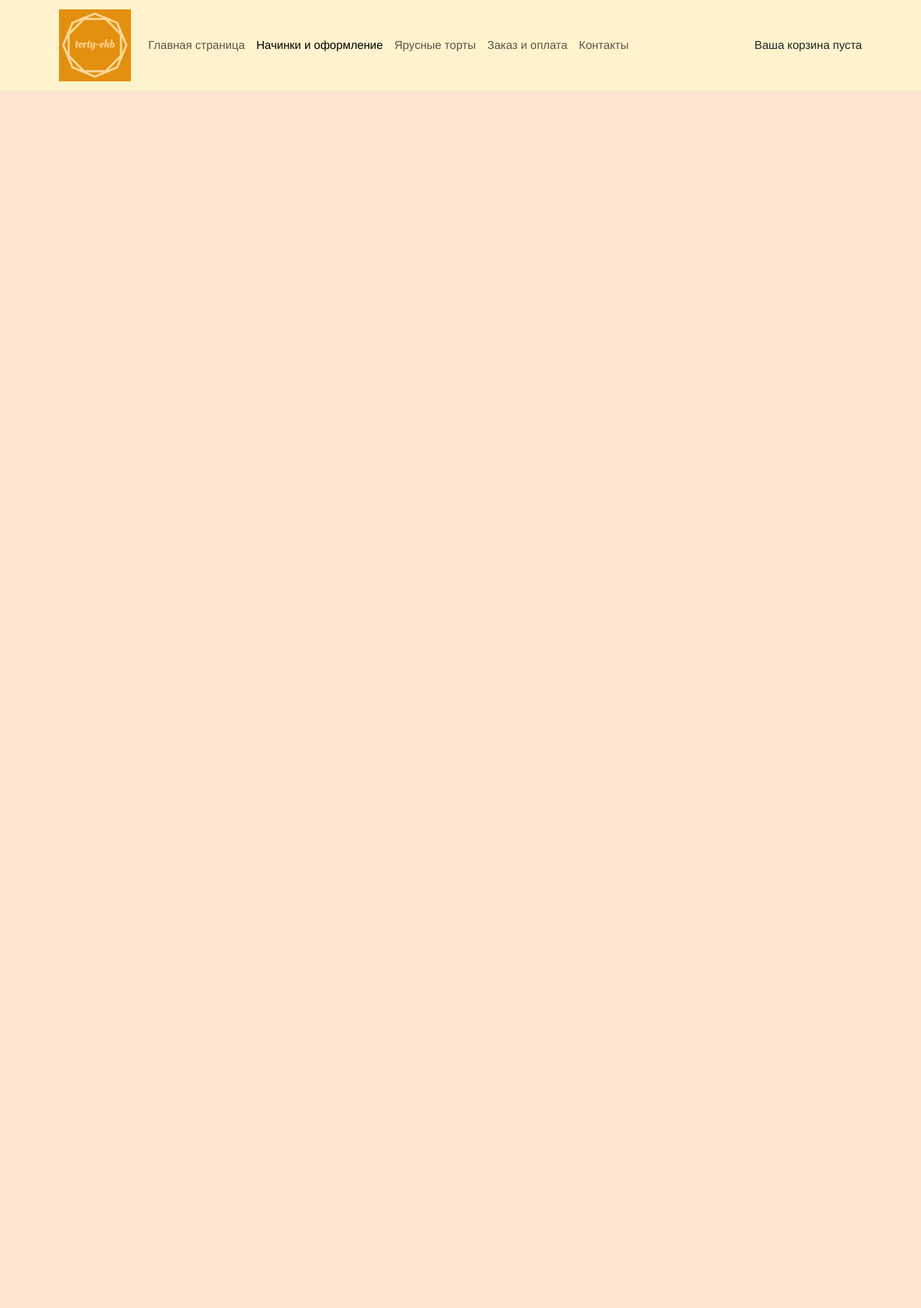
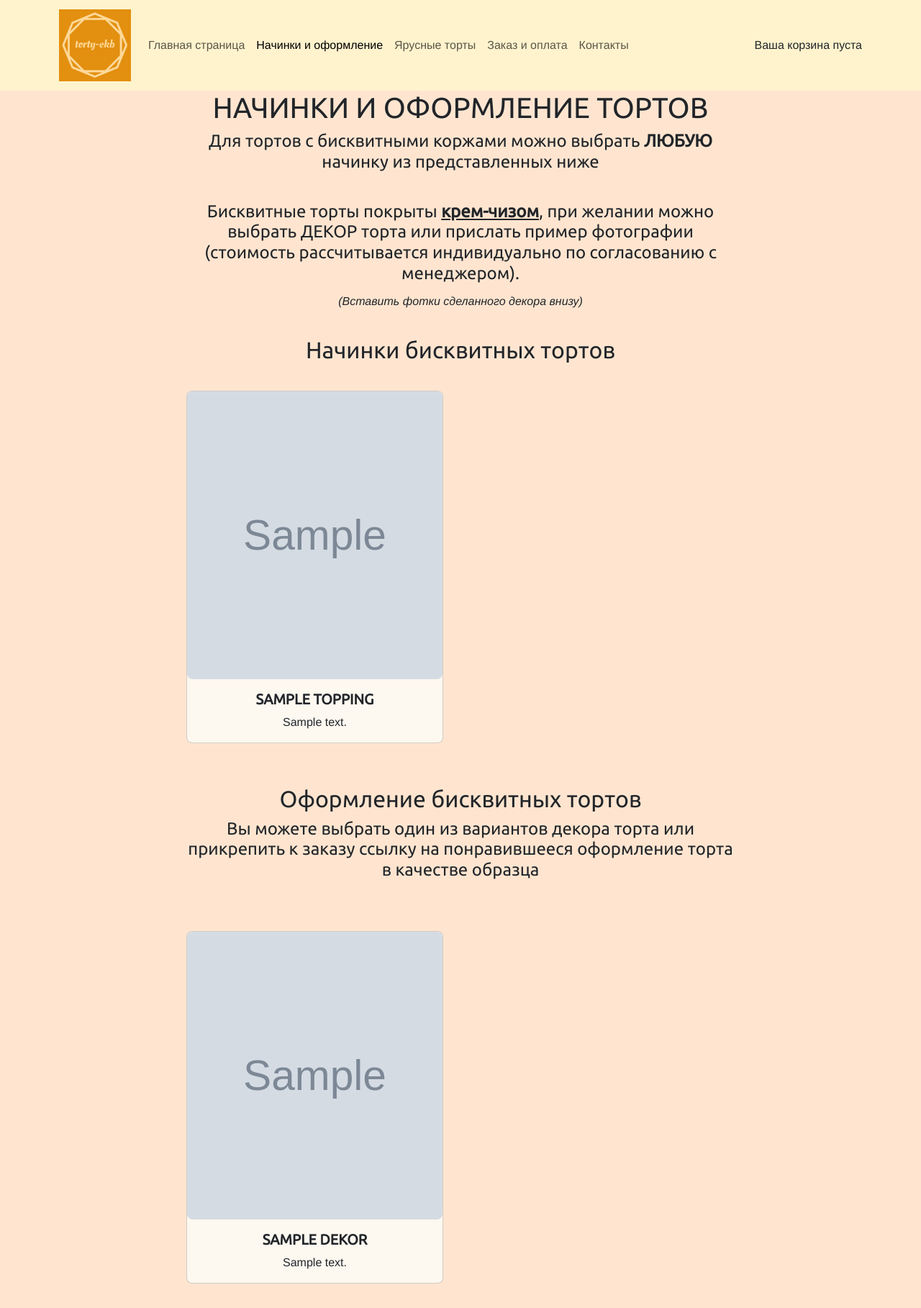
Before and after one commit to voinkovegor/Online-store-torty-ekb, a Django app: page /toppings_and_decoration/ in a window 1280 px wide. Shown: the whole page at 72% size. Before the commit the page ends 126 px from the top, so only its background shows below. Run offline with Django 4.2, Linux system fonts and the light colour scheme; tables that the repository leaves empty hold one stand-in row (values such as "Sample post"); grey boxes marked "Sample" are stand-in pictures; parts of the project's set-up code (start-up, migrations or seed data) failed here and were passed over.

Commit message:
Added toppings and decoration page with models

```diff
--- a/cart/forms.py
+++ b/cart/forms.py
@@ -10,7 +10,7 @@ class CartAddProductForm(forms.Form):
                                 choices=PRODUCT_QUANTITY_CHOICES,
                                 coerce=str,
                                 label='Вес, кг')
-    topping = forms.ModelChoiceField(queryset=Topping.objects.all(),
+    topping = forms.ModelChoiceField(queryset=Topping.objects.filter(available=True),
                                      empty_label='Уточнить начинку по телефону',
                                      initial=Topping.objects.get(pk=1), label="Начинка")
     override = forms.BooleanField(required=False,
--- a/shop/models.py
+++ b/shop/models.py
@@ -17,7 +17,7 @@ class Category(models.Model):
 
     def get_absolute_url(self):
         return reverse_lazy('shop:product_list_by_category',
-                        args=[self.slug])
+                            args=[self.slug])
 
 
 class Product(models.Model):
@@ -49,20 +49,31 @@ class Product(models.Model):
 
 class Topping(models.Model):
     name = models.CharField(max_length=100)
-    slug = models.SlugField(max_length=100)
     image = models.ImageField(upload_to='topping/%Y/%m/%d',
                               blank=True)
     description = models.TextField(blank=True)
+    available = models.BooleanField(default=True)
 
     class Meta:
         ordering = ['name']
         verbose_name = 'Начинка'
         verbose_name_plural = 'Начинки'
 
+    def __str__(self):
+        return self.name
+
+
+class Dekor(models.Model):
+    name = models.CharField(max_length=100)
+    image = models.ImageField(upload_to='topping/%Y/%m/%d',
+                              blank=True)
+    description = models.TextField(blank=True)
+    available = models.BooleanField(default=True)
+
+    class Meta:
+        ordering = ['name']
+        verbose_name = 'Декор'
+        verbose_name_plural = 'Декоры'
 
     def __str__(self):
         return self.name
-
-    def get_absolute_url(self):
-        return reverse_lazy('shop:toppings_and_decoration',
-                        args=[self.slug])
--- a/shop/templates/shop/base.html
+++ b/shop/templates/shop/base.html
@@ -13,6 +13,8 @@
     <link rel="manifest" href="{% static "favicon/site.webmanifest" %}">
     <link href="https://cdn.jsdelivr.net/npm/bootstrap@5.3.0-alpha1/dist/css/bootstrap.min.css" rel="stylesheet" integrity="sha384-GLhlTQ8iRABdZLl6O3oVMWSktQOp6b7In1Zl3/Jr59b6EGGoI1aFkw7cmDA6j6gD" crossorigin="anonymous">
     <link href="{% static "css/base.css" %}" rel="stylesheet">
+    {% block styles %}
+    {% endblock %}
 </head>
 <body>
 
--- a/shop/templates/shop/headers/toppings_and_decoration.html
+++ b/shop/templates/shop/headers/toppings_and_decoration.html
@@ -2,6 +2,27 @@
 {% load static %}
 {% block title %}
     Начинки и оформление
+{% endblock %}
+
+{% block styles %}
+<style xmlns:shop="http://www.w3.org/1999/xhtml">
+  .card {
+  border-radius: 0.5em;
+  background: rgb(253, 248, 240);
+  }
+
+  .card:hover {
+  background-color: rgb(253, 248, 240);
+  }
+
+  .row .col {
+    marging-top: 20px;
+    padding-top: 30px;
+    padding-bottom: 10px;
+    padding-left: 24px;
+    padding-right: 24px;
+  }
+</style>
 {% endblock %}
 
 {% block nav %}
@@ -11,3 +32,63 @@
 <a class="nav-link" href="{% url "shop:order_and_payment" %}">Заказ и оплата</a>
 <a class="nav-link" href="{% url "shop:contacts" %}">Контакты</a>
 {% endblock %}
+
+
+{% block content %}
+<div class="container w-75">
+  <div class="container w-60 text-center lh-lg">
+    <h1>НАЧИНКИ И ОФОРМЛЕНИЕ ТОРТОВ</h1>
+    <h4>Для тортов с бисквитными коржами
+        можно выбрать <b>ЛЮБУЮ</b> начинку
+    из представленных ниже</h4>
+    <br>
+    <h4>Бисквитные торты покрыты <u><b>крем-чизом</b></u>,
+        при желании можно выбрать ДЕКОР торта или
+        прислать пример фотографии
+        (стоимость рассчитывается индивидуально
+        по согласованию с менеджером).
+    </h4>
+      <i>(Вставить фотки сделанного декора внизу)</i>
+      <br><br>
+      <h2>Начинки бисквитных тортов</h2>
+  </div>
+
+  <div class="row row-cols-2">
+    {% for topping in toppings %}
+      {% if topping.image and topping.available %}
+        <div class="col">
+            <div class="card h-100">
+              <img src="{% if topping.image %}{{ topping.image.url }}{% else %}{% static "img/no_image.png" %}{% endif %}" width="100%" height="400">
+              <div class="card-body text-center text-dark">
+                <h5 class="card-title"><b>{{ topping.name.upper }}</b></h5>
+                {{ topping.description }}
+              </div>
+            </div>
+        </div>
+      {% endif %}
+    {% endfor %}
+  </div>
+<br><br>
+<div class="container w-60 text-center lh-lg">
+<h2>Оформление бисквитных тортов</h2>
+<h4>Вы можете выбрать один из вариантов декора торта
+    или прикрепить к заказу ссылку на понравившееся
+    оформление торта в качестве образца</h4>
+<br>
+</div>
+  <div class="row row-cols-2">
+    {% for dekor in dekors %}
+        <div class="col">
+            <div class="card h-100">
+              <img src="{% if dekor.image %}{{ dekor.image.url }}{% else %}{% static "img/no_image.png" %}{% endif %}" width="100%" height="400">
+              <div class="card-body text-center text-dark">
+                <h5 class="card-title"><b>{{ dekor.name.upper }}</b></h5>
+                {{ dekor.description }}
+              </div>
+            </div>
+        </div>
+    {% endfor %}
+  </div>
+</div>
+<br>
+{% endblock %}
--- a/shop/views.py
+++ b/shop/views.py
@@ -1,5 +1,5 @@
 from django.shortcuts import render, get_object_or_404
-from .models import Category, Product
+from .models import Category, Product, Topping, Dekor
 from cart.forms import CartAddProductForm
 
 
@@ -35,7 +35,12 @@ def contacts(request):
     return render(request, 'shop/headers/contacts.html')
 
 def toppings_and_decoration(request):
-    return render(request, 'shop/headers/toppings_and_decoration.html')
+    toppings = Topping.objects.all()
+    dekors = Dekor.objects.filter(available=True)
+    return render(request,
+                  'shop/headers/toppings_and_decoration.html',
+                  {'toppings': toppings,
+                   'dekors': dekors})
 
 def tiered_cakes(request):
     return render(request, 'shop/headers/tiered_cakes.html')
```
Also changed, not shown: shop/admin.py (+9 -2 lines), media/topping/2023/03/17/Изящный.jpg (added), media/topping/2023/03/17/Олимпиада.png (added), media/topping/2023/03/17/Сладости.jpeg (added), media/topping/2023/03/17/Сникерс.jpg (added), media/topping/2023/03/17/Цветы.jpg (added), media/topping/2023/03/17/Ягоды_и_печенье.jpg (added), orders/migrations/0007_alter_orderitem_quantity.py (added), shop/migrations/0007_topping_available.py (added), shop/migrations/0008_dekor_remove_topping_slug.py (added).
